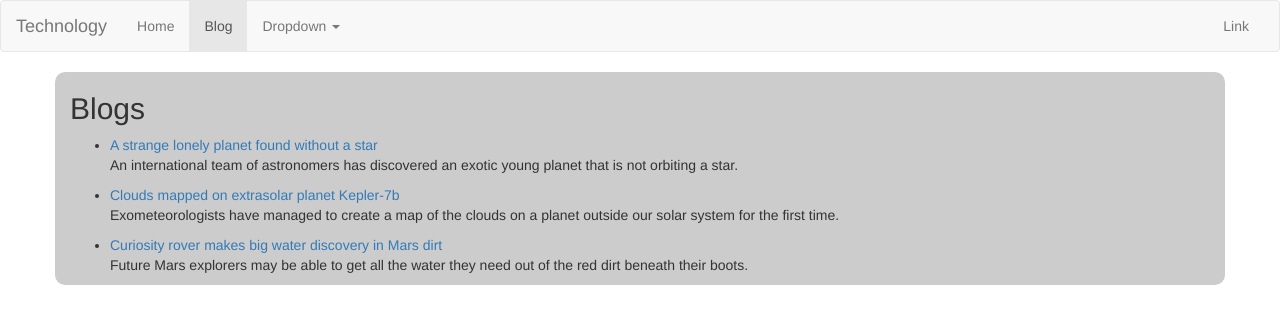
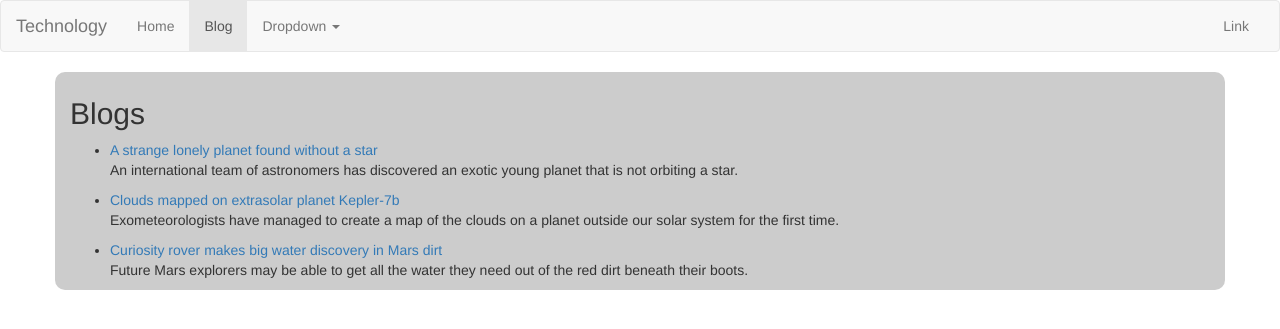
Before and after one commit to enes-tasbasi/Tech-Blog, a Jekyll site: the page built from blog.html, in a window 1280 px wide. Shown: the top 329 px of the page. Built offline with Jekyll 4.4.1, drawn with Linux system fonts in a browser that asks for light colours.

```diff
--- a/_config.yml
+++ b/_config.yml
@@ -1,2 +1,2 @@
 
-baseurl: Tech-Blog
+baseurl: tech-blog
--- a/_includes/navbar.html
+++ b/_includes/navbar.html
@@ -14,8 +14,8 @@
     <!-- Collect the nav links, forms, and other content for toggling -->
     <div class="collapse navbar-collapse" id="bs-example-navbar-collapse-1">
       <ul class="nav navbar-nav">
-        <li class="{% if page.url == '/' %}active{% endif %}"><a href="{{site.baseurl}}/">Home <span class="sr-only">(current)</span></a></li>
-        <li class="{% if page.url == '/blog.html' %}active{% endif %}"><a href="{{site.baseurl}}/blog.html">Blog <span class="sr-only">(current)</span></a></li>
+        <li class="{% if page.url == '/index.html' %}active{% endif %}"><a href="{{site.baseurl}}/index.html">Home</a></li>
+        <li class="{% if page.url == '/blog.html' %}active{% endif %}"><a href="{{site.baseurl}}/blog.html">Blog</a></li>
         <li class="dropdown">
           <a href="#" class="dropdown-toggle" data-toggle="dropdown" role="button" aria-haspopup="true" aria-expanded="false">Dropdown <span class="caret"></span></a>
           <ul class="dropdown-menu">
--- a/_layouts/default.html
+++ b/_layouts/default.html
@@ -12,8 +12,11 @@
       {% include navbar.html %}
     </header>
 
+    <div class="container">
 
-    {{content}}
+      {{content}}
+
+    </div>
 
   </body>
 </html>
--- a/blog.html
+++ b/blog.html
@@ -2,9 +2,6 @@
 layout: default
 ---
 
-
-
-<div class="container">
 <h2>Blogs</h2>
 <div class="row">
     <div class="col-md-12">
@@ -18,4 +15,3 @@ layout: default
         </ul>
     </div>
 </div>
-</div>
--- a/css/main.css
+++ b/css/main.css
@@ -6,4 +6,5 @@
 .container {
   background-color: #ccc;
   border-radius: 10px;
+  padding-top: 5px;
 }
```
Also changed, not shown: 4 other files. Lines whose indentation alone changed are shown as unchanged.
